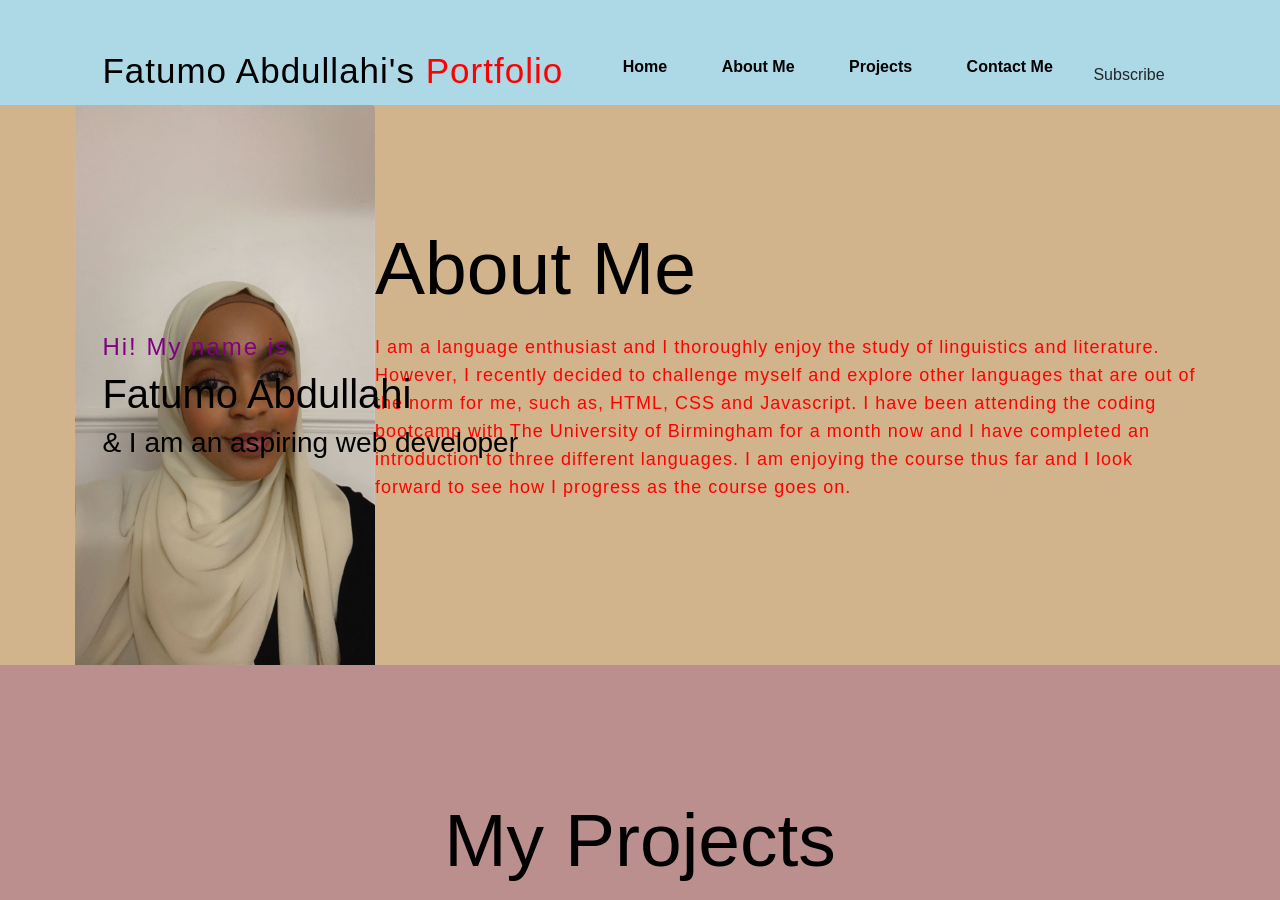
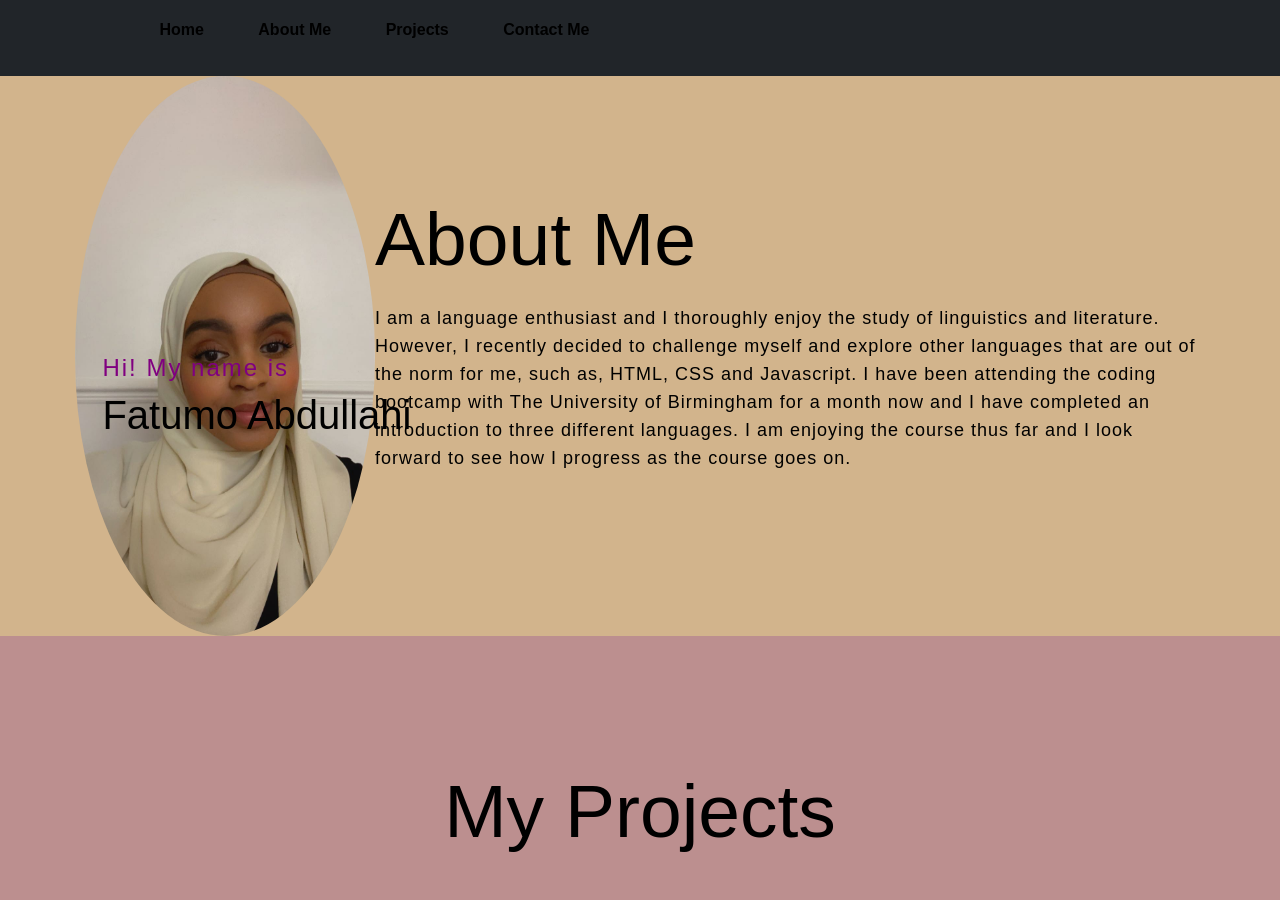
Before and after one commit to Fatumoabdullahi/css-website-portfolio, a plain HTML site: page index.html in a window 1280 px wide. Shown: the top 900 px of the page. Drawn offline with nearby package versions, Linux system fonts and the light colour scheme; files whose address does not match are found by name.

Commit message:
nav bar and general css styling changes

```diff
--- a/assets/css/style.css
+++ b/assets/css/style.css
@@ -88,7 +88,7 @@ h4 {
     margin-right: 50px;
     padding-top: 0%;
 }
-.rounded-top{
+.rounded-circle{
     height: auto;
     width: 300px;
 }
@@ -111,7 +111,7 @@ h4 {
     margin-bottom: 20px;
 }
  .about-text-p {
-     color: red;
+     color:black;
      letter-spacing: 1px;
      line-height: 28px;
      font-size: 18px;
@@ -214,6 +214,7 @@ h4 {
      margin-bottom: 25px;
  }
  .contact-me .button-two {
+    display: inline-table;
     background-color: white;
     color: black;
     text-decoration: none;
--- a/index.html
+++ b/index.html
@@ -10,30 +10,47 @@
 </head>
 <body>
     <div class="hero" id="home">
-        <nav>
-            <h2 class="logo">Fatumo Abdullahi's <span>Portfolio</span></h2>
+        <nav class="navbar navbar-dark bg-dark">
+            <!-- Navbar content -->
             <ul>
            <li><a href="#Home">Home</a></li>
            <li><a href="#about-me">About Me</a></li>
            <li><a href="#my-projects">Projects</a></li>
           <li><a href="#contact-me">Contact Me</a></li>
            </ul>
-            <a href="#" class="btn">Subscribe</a>
           </nav>
          <div class="content">
                 <h4>Hi! My name is</h4>
                 <h1>Fatumo Abdullahi</h1>
-            <h3>& I am an aspiring web developer</h3>
             </div>
         <div class="about-me-container" id="about-me">
         <div class="main">
-            <img src="./assets/images/about-me.JPG" alt="image of me" class="rounded-top">
+            <img src="./assets/images/about-me.JPG" alt="image of me" class="rounded-circle" class="img-fluid">
             <div class="About-text">
                 <h2 class="about-text-h2">About Me</h2>
                 <p class="about-text-p">I am a language enthusiast and I thoroughly enjoy the study of linguistics and literature. However, I recently decided to challenge myself and explore other languages that are out of the norm for me, such as, HTML, CSS and Javascript. I have been attending the coding bootcamp with The University of Birmingham for a month now and I have completed an introduction to three different languages. I am enjoying the course thus far and I look forward to see how I progress as the course goes on.</p>
             </div>
         </div>
     </div>
+
+   <!--
+       <div class="card" style="width: 18rem;">
+        <img class="card-img-top" src="./assets/images/horiseon.png" alt="Card image cap">
+        <div class="card-body">
+          <h5 class="card-title">Card title</h5>
+          <p class="card-text">The first project that I completed for this bootcamp was a code refactor of a Marketing Website. I was provided with a code that had some faults and the task was to highlight the faults and make the website more accessible.</p>
+          <a href="https://fatumoabdullahi.github.io/refactor-html-site/" class="btn btn-primary">Visit Page</a>
+        </div>
+      </div>
+      <div class="card" style="width: 18rem;">
+        <img class="card-img-top" src="./assets/images/horiseon.png" alt="Card image cap">
+        <div class="card-body">
+          <h5 class="card-title">Card title</h5>
+          <p class="card-text">The first project that I completed for this bootcamp was a code refactor of a Marketing Website. I was provided with a code that had some faults and the task was to highlight the faults and make the website more accessible.</p>
+          <a href="https://fatumoabdullahi.github.io/refactor-html-site/" class="btn btn-primary">Visit Page</a>
+        </div>
+      </div>
+   -->
 
     <div class="Projects" id="my-projects">
         <div class="my-projects">
@@ -42,8 +59,8 @@
         <div class="box">
             <div class="horiseon-card">
                 <i class="fas-fa-bars"></i>
-                <h5>Horiseon Project</h5> <a href="https://fatumoabdullahi.github.io/refactor-html-site/">View Site</a>
-                <p>The first project that I completed for this bootcamp was a code refactor of a Marketing Website. I was provided with a code that had some faults and the task was to highlight the faults and make the website more accessible.</p>
+                <h5>Show Me More (Project 1)</h5> <a href="https://jgray33.github.io/show-me-more/">View Site</a>
+                <p>A website that presents the user with only the information they are interested in. The website is user friendly and simple to navigate. It utilises local storage to present the user with their recent searches. The website also presents the user with search suggestions depending on their recent search. When a movie is not found, a modal notifies the user and is directed back to search for a film again.</p>
             </div>
             <div class="css-card">
                 <i class="fas-fa-bars"></i>
@@ -61,7 +78,7 @@
     <div class="contact-me" id="contact-me">
         <h2 class="contact-title">Contact Me</h2>
         <p>GitHub</p>
-        <a class="button-two" href="https://github.com/Fatumoabdullahi?tab=repositories">Go to GitHub</a>
+        <a class="button-two" href="https://github.com/Fatumoabdullahi">Go to GitHub</a>
         <p>Email</p>
         <a class="button-two" href="https://outlook.live.com/mail/0/">Go to Email</a>
         <p>LinkedIn</p>
```
Also changed, not shown: 1 other file. Lines whose indentation alone changed are shown as unchanged.
